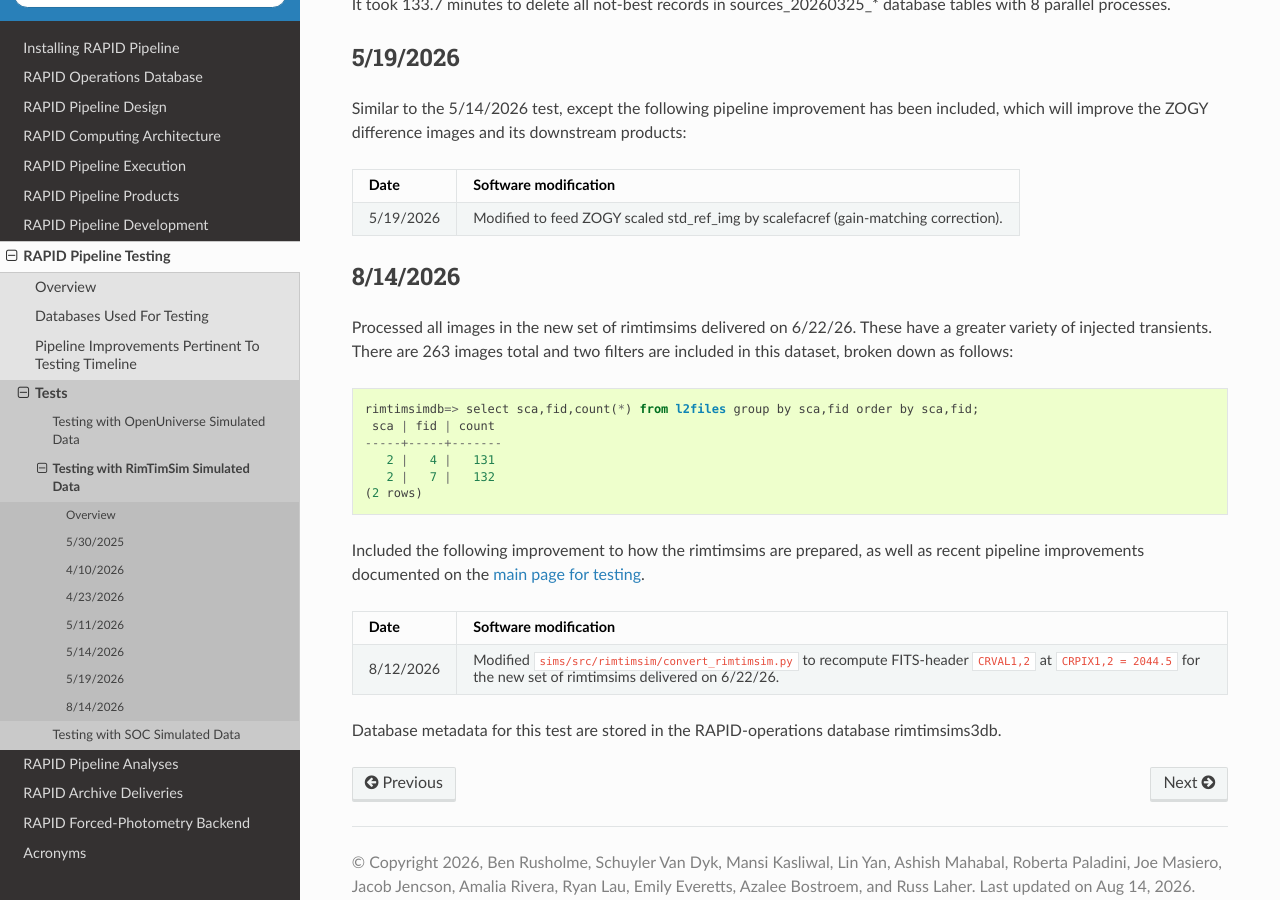
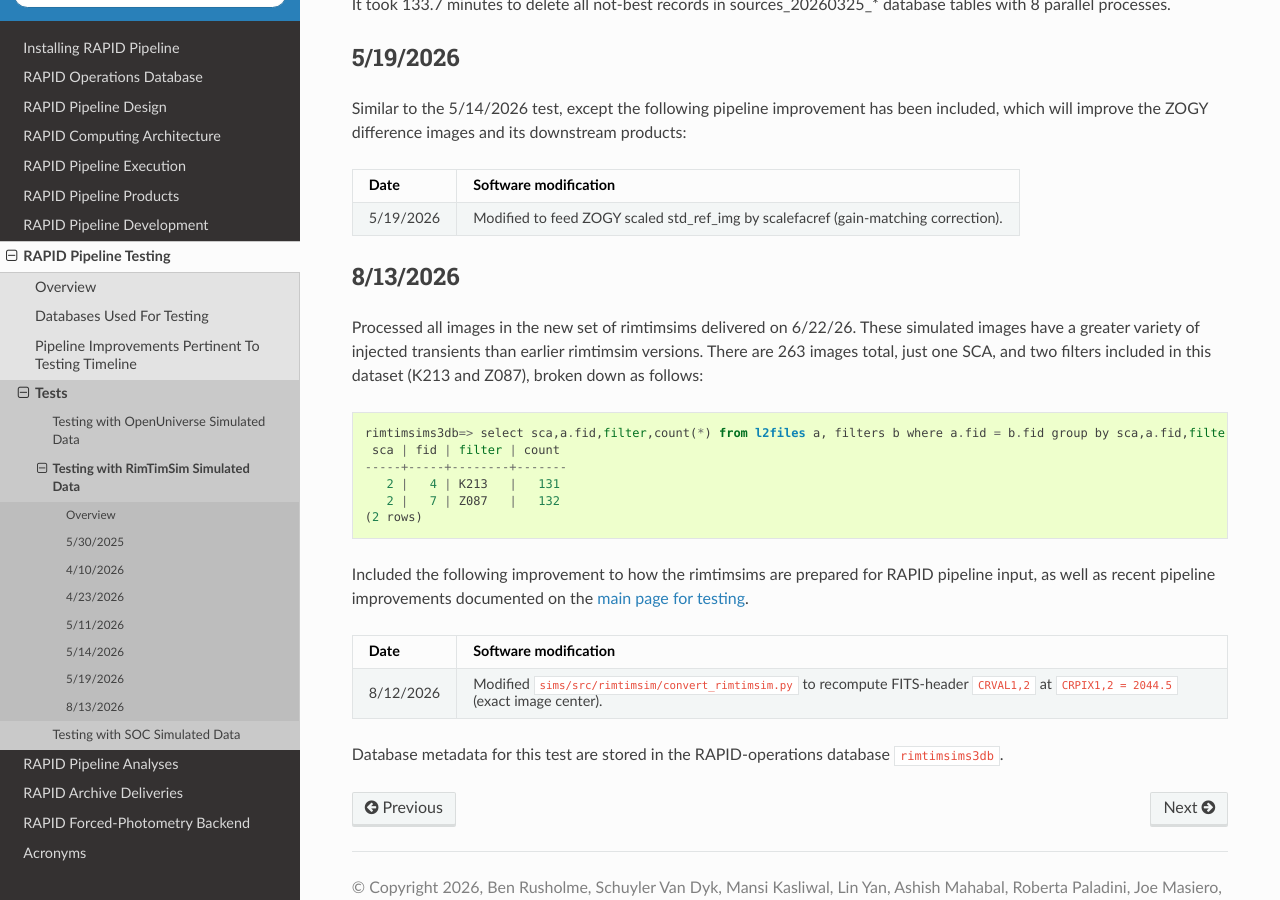
Before and after one commit to Caltech-IPAC/rapid, a Sphinx documentation site: the page built from docs/source/dev/rimtimsim_tests.rst, in a window 1280 px wide and 900 px high, scrolled down 11338 px. Built offline with Sphinx 7.4.7 and the Read the Docs theme 3.1.0, drawn with Linux system fonts in a browser that asks for light colours; the version number could not be read and is left out.

Commit message:
Made some corrections and additions.

```diff
--- a/docs/source/dev/rimtimsim_tests.rst
+++ b/docs/source/dev/rimtimsim_tests.rst
@@ -504,28 +504,28 @@ Date              Software modification
 ===============   ===============================================================================================================================================================================================================================
 
 
-8/14/2026
+8/13/2026
 ************************************
 
 Processed all images in the new set of rimtimsims delivered on 6/22/26.
-These have a greater variety of injected transients.
-There are 263 images total and two filters are included in this dataset,
+These simulated images have a greater variety of injected transients than earlier rimtimsim versions.
+There are 263 images total, just one SCA, and two filters included in this dataset (K213 and Z087),
 broken down as follows::
 
-    rimtimsimdb=> select sca,fid,count(*) from l2files group by sca,fid order by sca,fid;
-     sca | fid | count
-    -----+-----+-------
-       2 |   4 |   131
-       2 |   7 |   132
+    rimtimsims3db=> select sca,a.fid,filter,count(*) from l2files a, filters b where a.fid = b.fid group by sca,a.fid,filter order by sca,a.fid;
+     sca | fid | filter | count
+    -----+-----+--------+-------
+       2 |   4 | K213   |   131
+       2 |   7 | Z087   |   132
     (2 rows)
 
-Included the following improvement to how the rimtimsims are prepared, as well as recent
+Included the following improvement to how the rimtimsims are prepared for RAPID pipeline input, as well as recent
 pipeline improvements documented on the :doc:`main page for testing </dev/tests>`.
 
 ===============   ===============================================================================================================================================================================================================================
 Date              Software modification
 ===============   ===============================================================================================================================================================================================================================
-8/12/2026         Modified ``sims/src/rimtimsim/convert_rimtimsim.py`` to recompute FITS-header ``CRVAL1,2`` at ``CRPIX1,2 = 2044.5`` for the new set of rimtimsims delivered on 6/22/26.
+8/12/2026         Modified ``sims/src/rimtimsim/convert_rimtimsim.py`` to recompute FITS-header ``CRVAL1,2`` at ``CRPIX1,2 = 2044.5`` (exact image center).
 ===============   ===============================================================================================================================================================================================================================
 
-Database metadata for this test are stored in the RAPID-operations database rimtimsims3db.
+Database metadata for this test are stored in the RAPID-operations database ``rimtimsims3db``.
```
